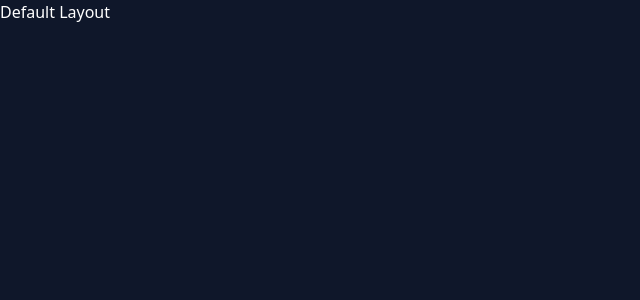
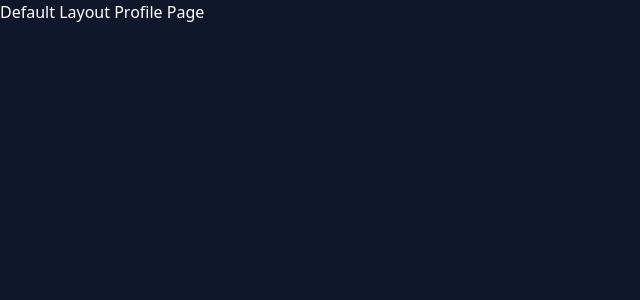
Before and after one commit to KadirKarabacak/Nuxt-Learnings, a Nuxt app: page /profile in a window 1280 px wide. Before the commit this address had no page. Shown: the top 300 px of the page, without its empty margins (0-640 px from the left). Built offline with nearby package versions, Linux system fonts and the light colour scheme.

Commit message:
feat: create profile page

```diff
--- /dev/null
+++ b/pages/profile.vue
@@ -0,0 +1,5 @@
+<script lang="ts" setup></script>
+
+<template>Profile Page</template>
+
+<style lang="scss" scoped></style>
```
